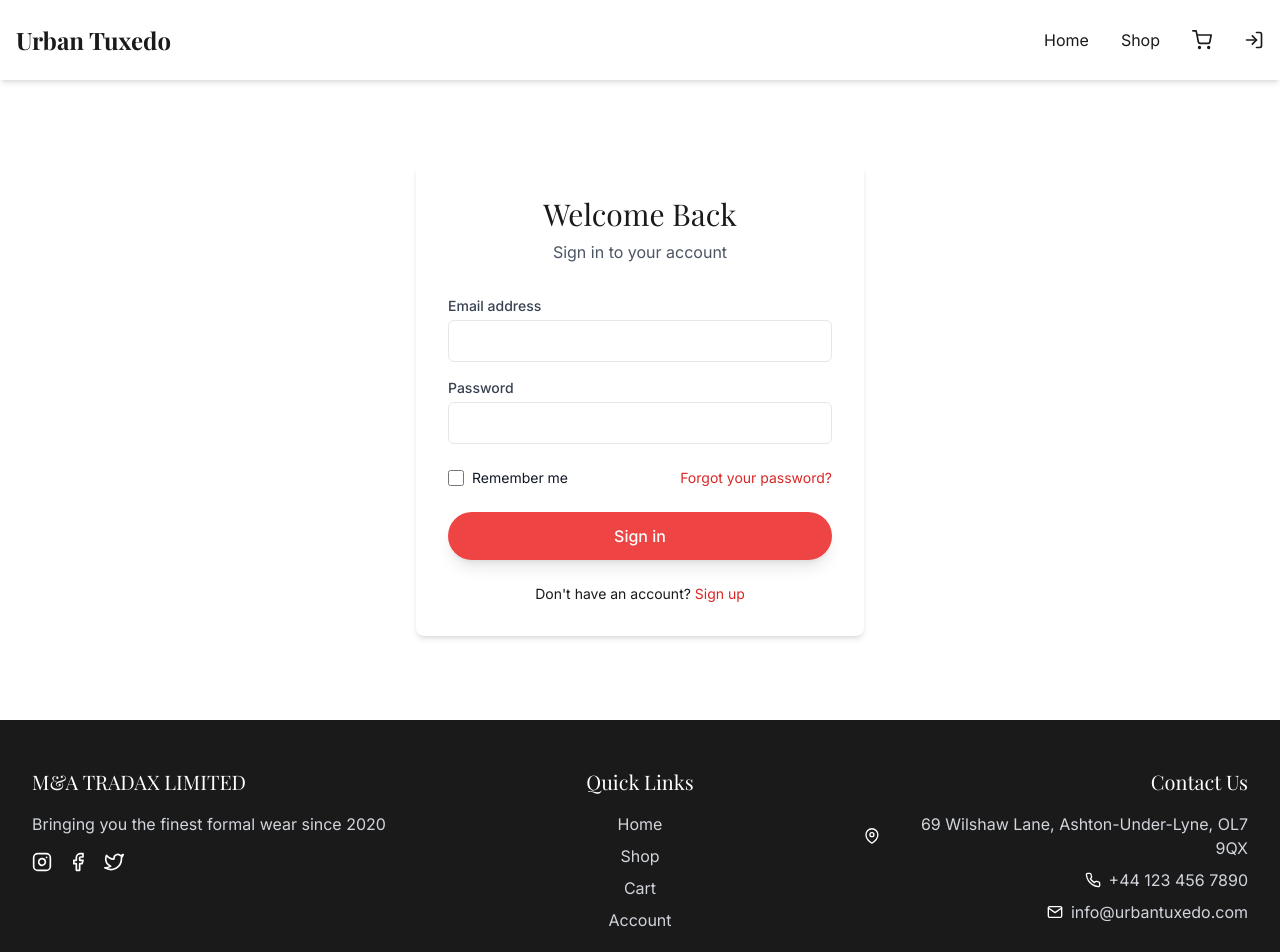
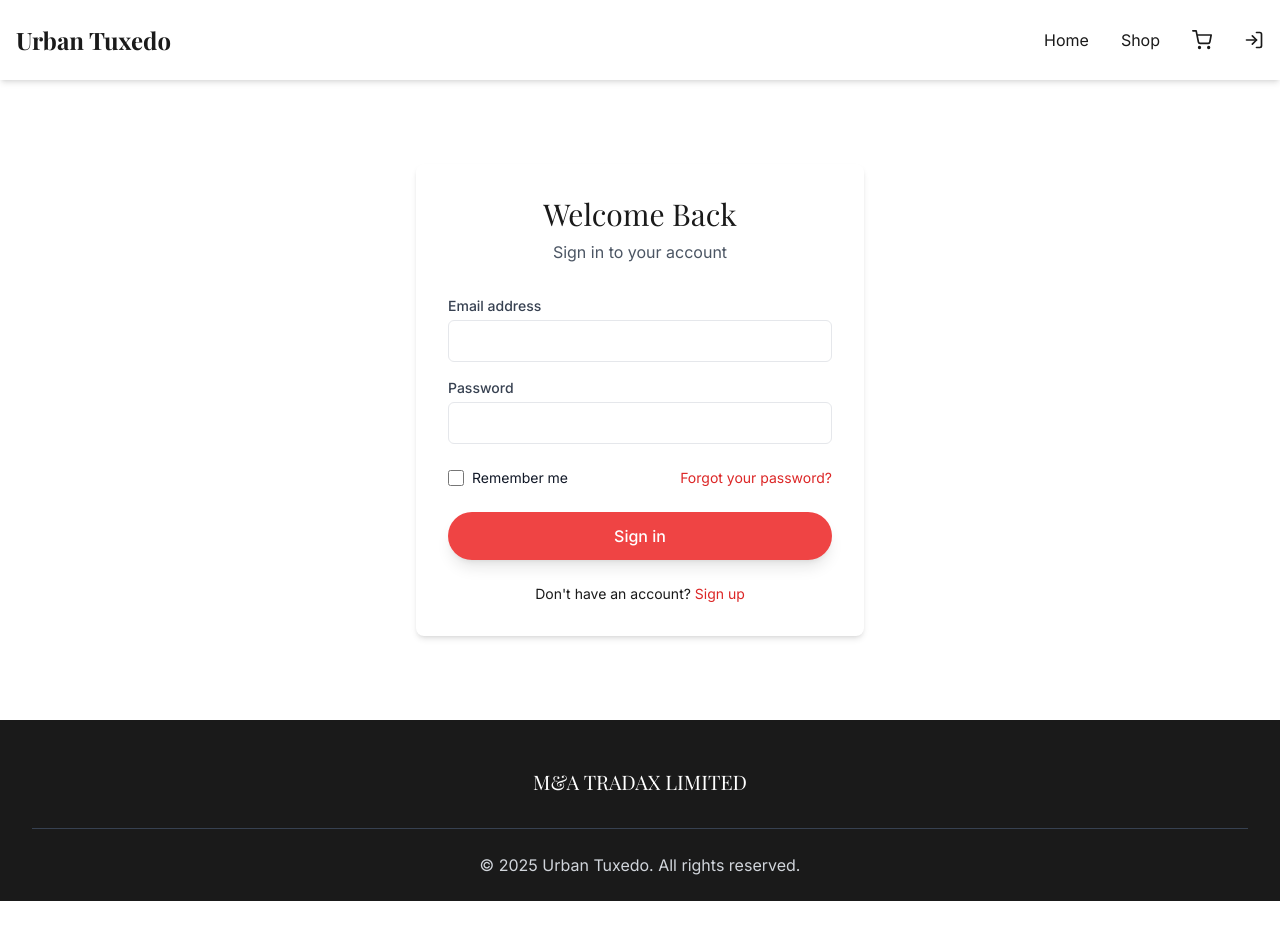
Before and after one commit to hafiztalharazafarooqi/urban-tuxedo, a React (Vite) app: page /login in a window 1280 px wide. Shown: the top 952 px of the page. After the commit the page ends 901 px from the top, so only its background shows below. Built offline with nearby package versions, Linux system fonts and the light colour scheme.

Commit message:
change footer layout

```diff
--- a/src/components/Footer.jsx
+++ b/src/components/Footer.jsx
@@ -1,58 +1,21 @@
-import { Link } from 'react-router-dom';
-import { FiMail, FiPhone, FiMapPin, FiInstagram, FiFacebook, FiTwitter } from 'react-icons/fi';
+import { Link } from "react-router-dom";
+import {
+  FiMail,
+  FiPhone,
+  FiMapPin,
+  FiInstagram,
+  FiFacebook,
+  FiTwitter,
+} from "react-icons/fi";
 
 function Footer() {
   return (
     <footer className="bg-primary text-white pt-12 pb-6">
       <div className="container-custom">
-        <div className="grid grid-cols-1 md:grid-cols-3 gap-8 mb-8">
+        <div className="gap-8">
           {/* Company Info */}
-          <div className="text-center md:text-left">
+          <div className="text-center">
             <h3 className="text-xl font-serif mb-4">M&A TRADAX LIMITED</h3>
-            <p className="text-gray-300 mb-4">
-              Bringing you the finest formal wear since 2020
-            </p>
-            <div className="flex justify-center md:justify-start space-x-4">
-              <a href="https://instagram.com" className="hover:text-red-600 transition-colors" aria-label="Instagram">
-                <FiInstagram size={20} />
-              </a>
-              <a href="https://facebook.com" className="hover:text-red-600 transition-colors" aria-label="Facebook">
-                <FiFacebook size={20} />
-              </a>
-              <a href="https://twitter.com" className="hover:text-red-600 transition-colors" aria-label="Twitter">
-                <FiTwitter size={20} />
-              </a>
-            </div>
-          </div>
-
-          {/* Quick Links */}
-          <div className="text-center">
-            <h3 className="text-xl font-serif mb-4">Quick Links</h3>
-            <ul className="space-y-2">
-              <li><Link to="/" className="text-gray-300 hover:text-red-600 transition-colors">Home</Link></li>
-              <li><Link to="/category" className="text-gray-300 hover:text-red-600 transition-colors">Shop</Link></li>
-              <li><Link to="/cart" className="text-gray-300 hover:text-red-600 transition-colors">Cart</Link></li>
-              <li><Link to="/profile" className="text-gray-300 hover:text-red-600 transition-colors">Account</Link></li>
-            </ul>
-          </div>
-
-          {/* Contact Information */}
-          <div className="text-center md:text-right">
-            <h3 className="text-xl font-serif mb-4">Contact Us</h3>
-            <ul className="space-y-2">
-              <li className="flex items-center justify-center md:justify-end">
-                <FiMapPin className="mr-2" />
-                <span className="text-gray-300">69 Wilshaw Lane, Ashton-Under-Lyne, OL7 9QX</span>
-              </li>
-              <li className="flex items-center justify-center md:justify-end">
-                <FiPhone className="mr-2" />
-                <a href="tel:+441234567890" className="text-gray-300 hover:text-red-600 transition-colors">+44 123 456 7890</a>
-              </li>
-              <li className="flex items-center justify-center md:justify-end">
-                <FiMail className="mr-2" />
-                <a href="mailto:info@urbantuxedo.com" className="text-gray-300 hover:text-red-600 transition-colors">info@urbantuxedo.com</a>
-              </li>
-            </ul>
           </div>
         </div>
 
```
